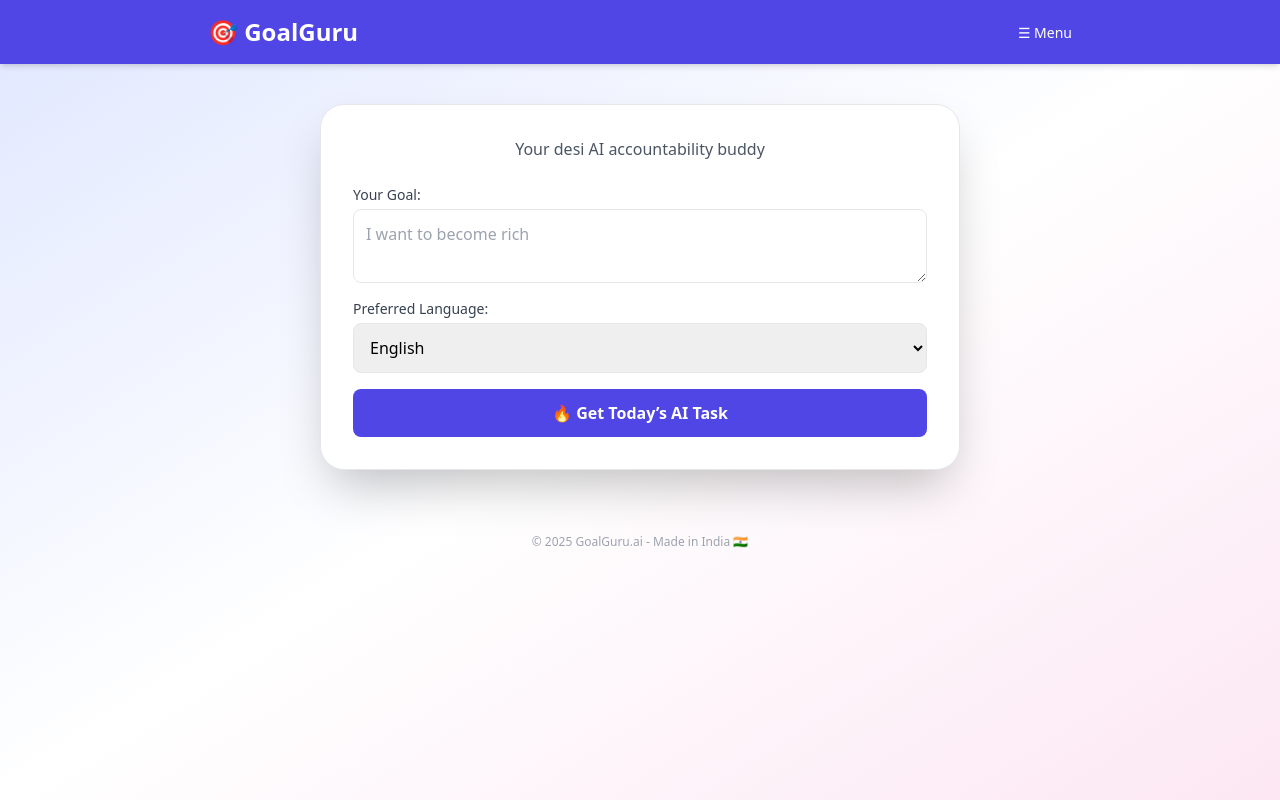
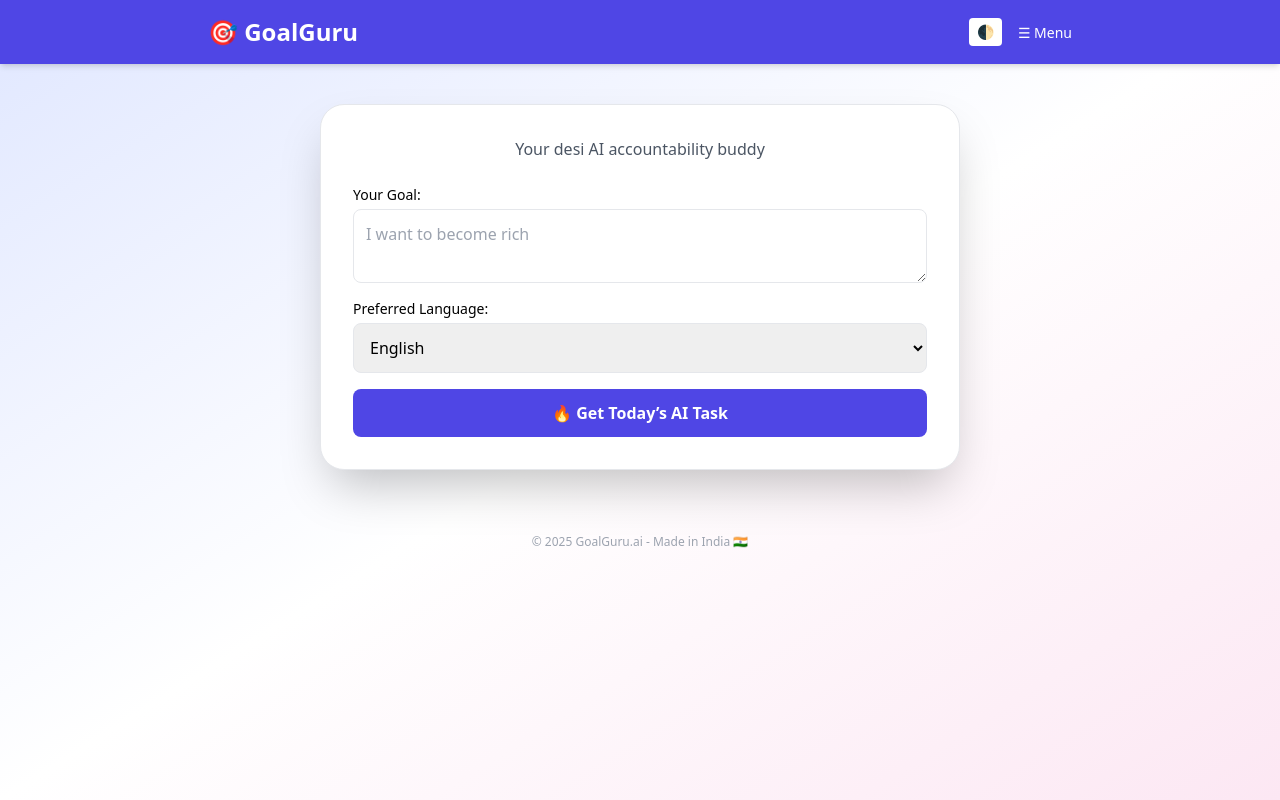
Before and after one commit to Vishalsnw/GoalGuru, a Flask app: page / in a window 1280 px wide. Run offline with Flask 3, Linux system fonts and the light colour scheme; some libraries are stand-ins or nearby versions.

Commit message:
Update index.html

```diff
--- a/templates/index.html
+++ b/templates/index.html
@@ -7,9 +7,14 @@
   <script src="https://cdn.tailwindcss.com"></script>
   <style>
     #loader { display: none; }
+    .dark body { background-color: #1a202c; color: white; }
+    .dark .bg-white { background-color: #2d3748; }
+    .dark .text-gray-700, .dark .text-gray-600, .dark .text-gray-900 { color: #e2e8f0; }
+    .dark .border-gray-200 { border-color: #4a5568; }
+    .dark .bg-gray-50 { background-color: #2d3748; }
   </style>
 </head>
-<body class="bg-gradient-to-br from-indigo-100 via-white to-pink-100 min-h-screen font-sans">
+<body class="bg-gradient-to-br from-indigo-100 via-white to-pink-100 min-h-screen font-sans transition-colors duration-300">
 
   <!-- Splash Screen -->
   <div id="splashScreen" class="fixed inset-0 z-50 flex items-center justify-center bg-black">
@@ -19,7 +24,7 @@
   </div>
 
   <!-- Loader -->
-  <div id="loader" class="fixed inset-0 z-40 flex items-center justify-center bg-white bg-opacity-90">
+  <div id="loader" class="fixed inset-0 z-40 flex items-center justify-center bg-white bg-opacity-90 dark:bg-black dark:bg-opacity-90">
     <div class="flex flex-col items-center gap-2">
       <div class="w-10 h-10 border-4 border-indigo-600 border-t-transparent rounded-full animate-spin"></div>
       <p class="text-indigo-600 text-sm font-medium mt-2">Generating your AI task...</p>
@@ -30,37 +35,40 @@
   <header class="bg-indigo-600 text-white py-4 shadow-md sticky top-0 z-30">
     <div class="max-w-4xl mx-auto px-4 flex justify-between items-center">
       <h1 class="text-2xl font-bold">🎯 GoalGuru</h1>
-      <div class="relative group">
-        <button class="text-sm font-medium hover:underline">☰ Menu</button>
-        <div class="absolute right-0 mt-2 hidden group-hover:block bg-white text-gray-700 shadow-lg rounded-md overflow-hidden z-20">
-          <button class="w-full px-4 py-2 text-sm hover:bg-indigo-100" onclick="scrollToSection('goalForm')">Set Goal</button>
-          <button class="w-full px-4 py-2 text-sm hover:bg-indigo-100" onclick="scrollToSection('savedInfo')">Progress</button>
+      <div class="flex items-center gap-4">
+        <button onclick="toggleDarkMode()" class="text-sm font-medium bg-white text-indigo-600 px-2 py-1 rounded">🌓</button>
+        <div class="relative group">
+          <button class="text-sm font-medium hover:underline">☰ Menu</button>
+          <div class="absolute right-0 mt-2 hidden group-hover:block bg-white text-gray-700 shadow-lg rounded-md overflow-hidden z-20 dark:bg-gray-800">
+            <button class="w-full px-4 py-2 text-sm hover:bg-indigo-100 dark:hover:bg-indigo-900" onclick="scrollToSection('goalForm')">Set Goal</button>
+            <button class="w-full px-4 py-2 text-sm hover:bg-indigo-100 dark:hover:bg-indigo-900" onclick="scrollToSection('savedInfo')">Progress</button>
+          </div>
         </div>
       </div>
     </div>
   </header>
 
   <main class="max-w-2xl mx-auto px-4 py-10">
-    <div class="bg-white shadow-2xl rounded-3xl p-8 space-y-6 border border-gray-200">
-      <p class="text-center text-gray-600 text-sm sm:text-base">Your desi AI accountability buddy</p>
+    <div class="bg-white shadow-2xl rounded-3xl p-8 space-y-6 border border-gray-200 dark:border-gray-700">
+      <p class="text-center text-gray-600 text-sm sm:text-base dark:text-gray-300">Your desi AI accountability buddy</p>
 
-      <div id="savedInfo" class="hidden bg-gray-50 p-4 rounded-xl text-sm border space-y-2">
+      <div id="savedInfo" class="hidden bg-gray-50 p-4 rounded-xl text-sm border space-y-2 dark:bg-gray-800">
         <p><strong>Your Goal:</strong> <span id="savedGoalText"></span></p>
         <p><strong>Language:</strong> <span id="savedLangText"></span></p>
         <p><strong>Progress:</strong> <span id="progressCount">0</span>/30</p>
-        <div class="w-full bg-gray-200 rounded-full h-3">
+        <div class="w-full bg-gray-200 rounded-full h-3 dark:bg-gray-600">
           <div id="progressBar" class="bg-indigo-500 h-3 rounded-full" style="width: 0%"></div>
         </div>
         <p id="encourage" class="text-green-600 font-medium text-sm hidden">🔥 You're on fire!</p>
       </div>
 
-      <form id="goalForm" class="space-y-4" onsubmit="handleGoalSubmit(event)">
+      <form id="goalForm" class="space-y-4">
         <div>
-          <label class="block text-sm font-medium text-gray-700">Your Goal:</label>
+          <label class="block text-sm font-medium">Your Goal:</label>
           <textarea id="goalInput" required placeholder="I want to become rich" class="mt-1 block w-full rounded-lg border p-3"></textarea>
         </div>
         <div>
-          <label class="block text-sm font-medium text-gray-700">Preferred Language:</label>
+          <label class="block text-sm font-medium">Preferred Language:</label>
           <select id="langInput" required class="mt-1 block w-full rounded-lg border p-3">
             <option value="english">English</option>
             <option value="hindi">हिंदी</option>
@@ -73,9 +81,9 @@
       </form>
 
       <div id="taskSection" class="hidden">
-        <div class="bg-indigo-50 p-4 rounded-xl border space-y-4">
+        <div class="bg-indigo-50 p-4 rounded-xl border space-y-4 dark:bg-indigo-900">
           <h3 class="text-lg font-semibold text-indigo-700">🧠 Today's Task</h3>
-          <blockquote id="taskText" class="italic p-4 bg-white rounded-xl shadow border-l-4 border-indigo-500"></blockquote>
+          <blockquote id="taskText" class="italic p-4 bg-white rounded-xl shadow border-l-4 border-indigo-500 dark:bg-gray-800"></blockquote>
           <div class="flex gap-3">
             <button onclick="markCompleted()" class="bg-green-500 hover:bg-green-600 text-white py-2 px-4 rounded">✅ Mark Done</button>
             <button onclick="deleteGoal()" class="bg-red-500 hover:bg-red-600 text-white py-2 px-4 rounded">🗑️ Reset</button>
@@ -89,6 +97,9 @@
   <footer class="text-center text-xs text-gray-400 py-6">© 2025 GoalGuru.ai - Made in India 🇮🇳</footer>
 
   <script>
+    const form = document.getElementById("goalForm");
+    const actionBtn = document.getElementById("actionBtn");
+
     function scrollToSection(id) {
       document.getElementById(id)?.scrollIntoView({ behavior: 'smooth' });
     }
@@ -98,24 +109,32 @@
       setTimeout(() => document.getElementById("splashScreen").remove(), 700);
     }
 
-    async function handleGoalSubmit(e) {
+    function toggleDarkMode() {
+      document.documentElement.classList.toggle("dark");
+      localStorage.setItem("darkmode", document.documentElement.classList.contains("dark") ? "yes" : "no");
+    }
+
+    async function generateTask(goal, lang) {
+      const loader = document.getElementById("loader");
+      loader.style.display = "flex";
+      const response = await fetch("/", {
+        method: "POST",
+        headers: { "Content-Type": "application/x-www-form-urlencoded" },
+        body: `goal=${encodeURIComponent(goal)}&lang=${encodeURIComponent(lang)}`
+      });
+      const html = await response.text();
+      document.open(); document.write(html); document.close();
+    }
+
+    form.onsubmit = async (e) => {
       e.preventDefault();
       const goal = goalInput.value.trim();
       const lang = langInput.value;
       if (!goal || !lang) return;
-
-      document.getElementById("loader").style.display = "flex";
-      // Save generically to localStorage
       localStorage.setItem("goal", goal);
       localStorage.setItem("lang", lang);
-
-      const resp = await fetch("/", {
-        method: "POST",
-        headers: { "Content-Type": "application/x-www-form-urlencoded" },
-        body: `goal=${encodeURIComponent(goal)}&lang=${encodeURIComponent(lang)}`
-      });
-      const html = await resp.text();
-      document.open(); document.write(html); document.close();
+      localStorage.setItem("task_done", "no");
+      await generateTask(goal, lang);
     }
 
     function markCompleted() {
@@ -134,9 +153,14 @@
     }
 
     window.onload = () => {
+      const darkmode = localStorage.getItem("darkmode");
+      if (darkmode === "yes") document.documentElement.classList.add("dark");
+
       const goal = localStorage.getItem("goal");
       const lang = localStorage.getItem("lang");
-      const task = {{ task|tojson|default('null') }};
+      const flaskTask = {{ task|tojson|default('null') }};
+      const savedTask = localStorage.getItem("task");
+      const finalTask = flaskTask || savedTask;
       const done = localStorage.getItem("task_done");
       const progress = parseInt(localStorage.getItem("progress") || 0);
 
@@ -144,18 +168,17 @@
         savedInfo.classList.remove("hidden");
         savedGoalText.innerText = goal;
         savedLangText.innerText = lang;
-        progressCount.innerText = progress;
-        progressBar.style.width = `${(progress/30)*100}%`;
-        if (progress >= 3) encourage.classList.remove("hidden");
         goalInput.value = goal;
         langInput.value = lang;
+        progressCount.innerText = progress;
+        progressBar.style.width = `${(progress / 30) * 100}%`;
+        if (progress >= 3) encourage.classList.remove("hidden");
       }
 
-      if (task) {
-        taskText.innerText = task;
+      if (finalTask) {
+        taskText.innerText = finalTask;
         taskSection.classList.remove("hidden");
-        localStorage.setItem("task", task);
-        localStorage.setItem("task_done", "no");
+        localStorage.setItem("task", finalTask);
       }
 
       if (done === "no") {
@@ -173,12 +196,12 @@
       }
 
       setTimeout(hideSplash, 6000);
-    };
+    }
 
     function showTaunt() {
       const taunts = ["Bhai task toh complete kar! 😑","Bas goal set kiya?","AI bhi soch raha 🤨","Leke kya aya reh gya?","Ho gaya ab nahi?"];
-      tauntBox.innerText = taunts[Math.floor(Math.random()*taunts.length)];
+      tauntBox.innerText = taunts[Math.floor(Math.random() * taunts.length)];
     }
   </script>
 </body>
-          </html>
+</html>
```
